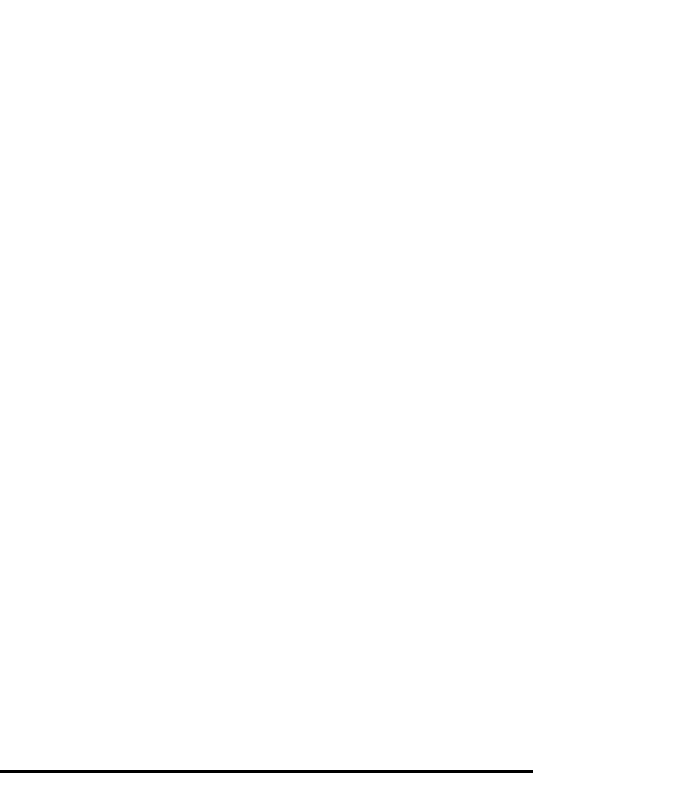
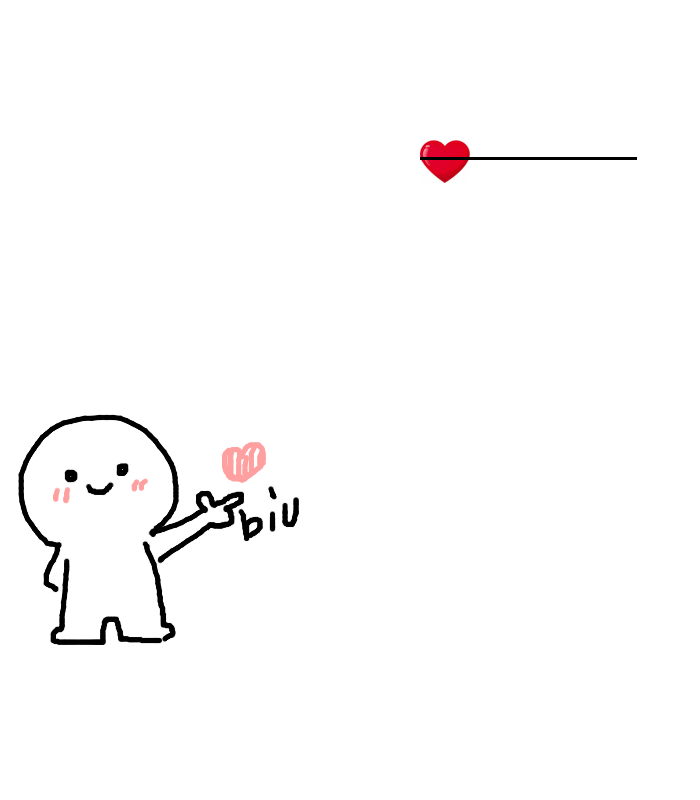
Before and after one commit to XelilovTh/Dunyam, a plain HTML site: page surpriz_2.html in a window 1280 px wide. Shown: the whole page, without its empty margins (0-700 px from the left). Drawn offline with Linux system fonts and the light colour scheme; files whose address does not match are found by name.

Commit message:
Update title and image sources in surpriz_2.html

```diff
--- a/surpriz_2.html
+++ b/surpriz_2.html
@@ -2,10 +2,10 @@
 <html lang="en">
 <head>
     <meta charset="UTF-8">
-    <title>Huseyn Projects</title>
+    <title>Surpriz No1</title>
     <meta name="language" content="en-US">
     <meta name="title" content="Surpriz No1">
-    <meta name="description" content="Bekarçılığdı">
+    <meta name="description" content="">
     <link rel="icon" type="image/x-icon" href="https://cdn.jsdelivr.net/gh/sun0225SUN/photos/img/20210715233345.png">
     <link rel="stylesheet" href="css/love.css">
 </head>
@@ -20,18 +20,17 @@
     <div class="container" onselectstart="return false;" unselectable="on" style="-moz-user-select:none;">
 
         <div class="body_left">
-            <img src="images_s/biubiubiu.gif" alt="" ondragstart='return false;'>
+    <img src="https://raw.githubusercontent.com/XelilovTh/Dunyam/main/images_1/biubiubiu.gif" alt="BiuBiuBiu" ondragstart='return false;'>
 </div>
 
 <div class="body_center love">
+    <img src="https://raw.githubusercontent.com/XelilovTh/Dunyam/main/images_1/heart.png" alt="Heart" style="width: 50px; height: auto;">
     <div class="block">
         <div class="div1"></div>
         <div class="div2"></div>
         <div class="div3"></div>
         <div class="div4"></div>
-            </div>
-        </div>
-    </div>
+   Projects    </div>
 
     <div class="footer">
         <div class="border">
```
Lines whose indentation alone changed are shown as unchanged.
